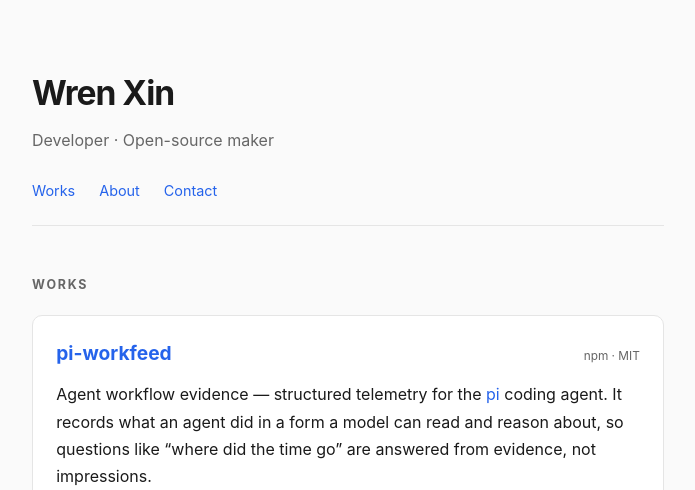
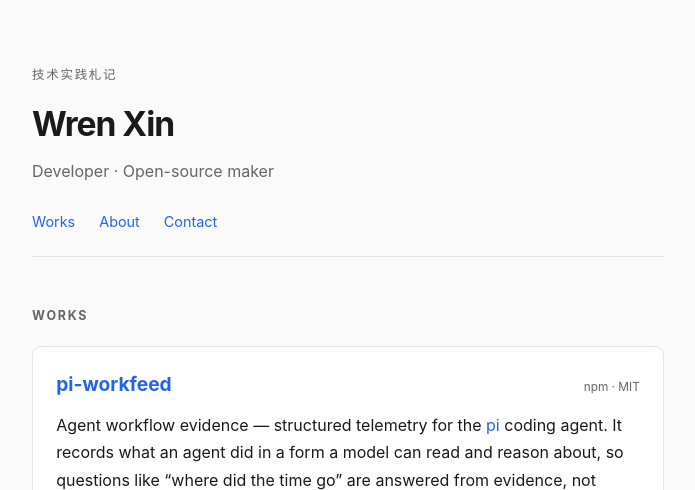
Before and after one commit to Wren-Xin/blog, a plain HTML site: page index.html in a window 1280 px wide. Shown: the top 490 px of the page, without its empty margins (292-987 px from the left). Drawn offline with Linux system fonts and the light colour scheme.

Commit message:
feat: align site name for filing compliance

```diff
--- a/assets/style.css
+++ b/assets/style.css
@@ -29,6 +29,13 @@ main {
   max-width: var(--max);
   margin: 0 auto;
   padding: 4rem 1.5rem 2.5rem;
+}
+.site-name {
+  margin: 0 0 0.6rem;
+  font-size: 0.78rem;
+  letter-spacing: 0.14em;
+  color: var(--muted);
+  text-transform: uppercase;
 }
 .hero h1 {
   margin: 0;
--- a/index.html
+++ b/index.html
@@ -3,15 +3,16 @@
 <head>
 <meta charset="UTF-8">
 <meta name="viewport" content="width=device-width, initial-scale=1.0">
-<title>Wren Xin — Portfolio</title>
+<title>技术实践札记 — Wren Xin</title>
 <link rel="canonical" href="https://wrenxin.com/">
-<meta name="description" content="Wren Xin — developer. Selected works and open-source projects.">
+<meta name="description" content="技术实践札记 — Wren Xin 的作品与开源项目展示。Selected works and open-source projects.">
 <link rel="icon" href="data:,">
 <link rel="stylesheet" href="assets/style.css">
 </head>
 <body>
 <main>
   <header class="hero">
+    <p class="site-name">技术实践札记</p>
     <h1>Wren Xin</h1>
     <p class="tagline">Developer · Open-source maker</p>
     <nav aria-label="Sections">
```
